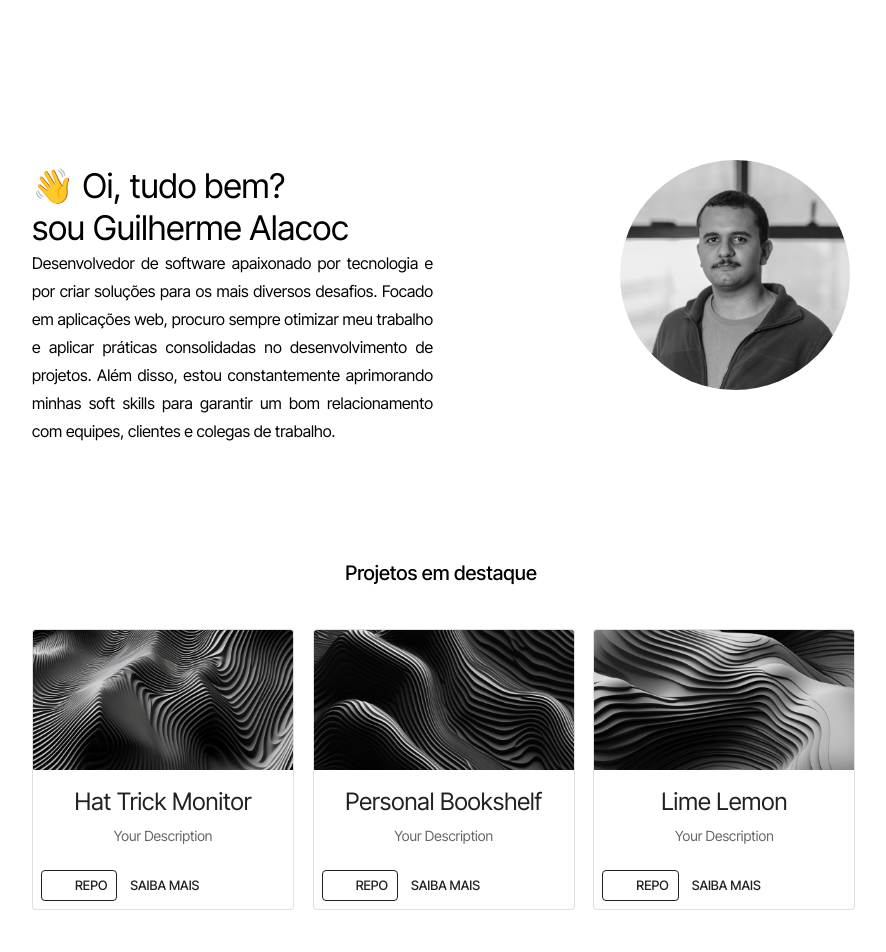
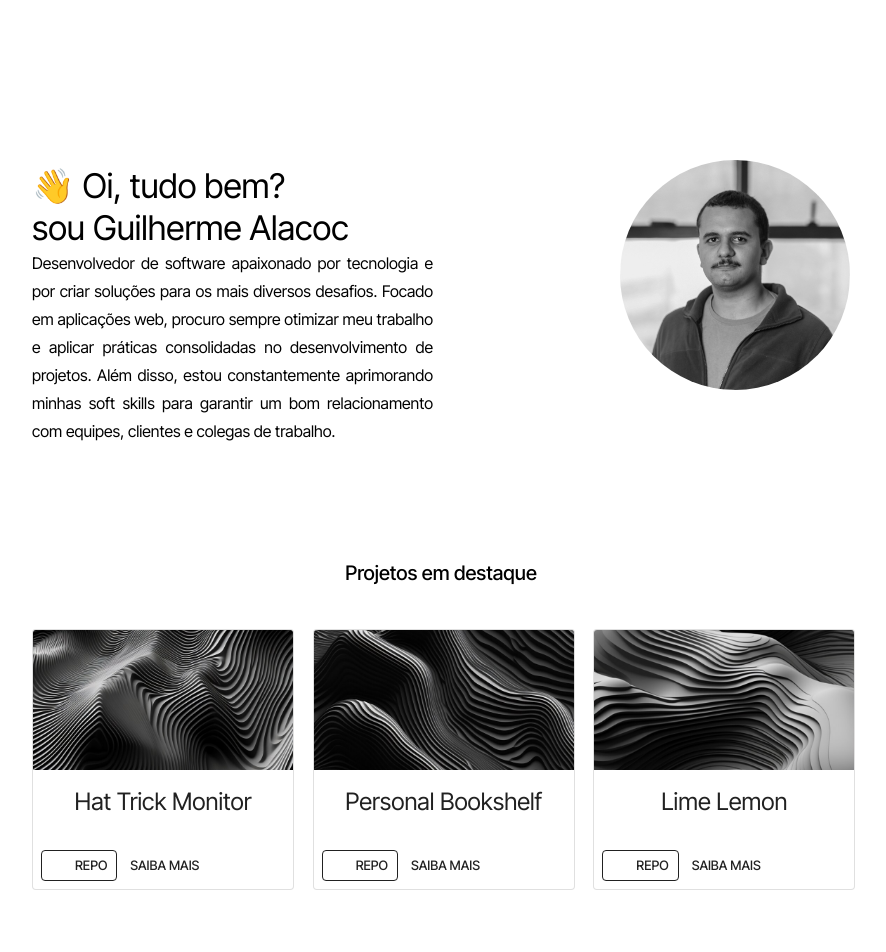
Before and after one commit to guilhermealacoc/portfolio-definitive, a React (Vite) app: page / in a window 1280 px wide. Shown: the top 952 px of the page, without its empty margins (199-1085 px from the left). Built offline with nearby package versions, Linux system fonts and the light colour scheme; some icons are missing.

Commit message:
feat: adicionando pacote e finalizando Dialog

```diff
--- a/package.json
+++ b/package.json
@@ -25,9 +25,11 @@
     "@typescript-eslint/eslint-plugin": "^7.2.0",
     "@typescript-eslint/parser": "^7.2.0",
     "@vitejs/plugin-react": "^4.2.1",
-    "eslint": "^8.57.0",
+    "eslint": "^8.52.0",
     "eslint-plugin-react-hooks": "^4.6.0",
     "eslint-plugin-react-refresh": "^0.4.6",
+    "prettier": "^3.1.0",
+    "prettier-eslint": "^16.1.2",
     "typescript": "^5.2.2",
     "vite": "^5.2.0"
   }
--- a/src/components/card/index.tsx
+++ b/src/components/card/index.tsx
@@ -1,33 +1,53 @@
 import { Icon } from "@iconify/react/dist/iconify.js";
-import { Button, Card, CardActions, CardContent, CardMedia, Typography } from "@mui/material";
+import {
+  Button,
+  Card,
+  CardActions,
+  CardContent,
+  CardMedia,
+  Typography,
+} from "@mui/material";
 
 interface Props {
   imageLink?: string;
   title?: string;
-  description: string; // Remove the optional '?' to make it required
-  onSaibaMaisClick: (description: string) => void;
+  description: string;
+  titleDialog: string;
+  onSaibaMaisClick: (description: string, titleDialog: string) => void;
 }
 
-export default function CardItem({ imageLink, title, description, onSaibaMaisClick }: Props) {
+export default function CardItem({
+  imageLink,
+  title,
+  titleDialog,
+  description,
+  onSaibaMaisClick,
+}: Props) {
   return (
     <Card variant="outlined" sx={{ width: 260 }}>
-      <CardMedia
-        component="img"
-        alt="wave"
-        height="140"
-        image={imageLink}
-      />
+      <CardMedia component="img" alt="wave" height="140" image={imageLink} />
       <CardContent>
         <Typography gutterBottom variant="h5" component="div">
           {title}
         </Typography>
-        <Typography variant="body2" color="text.secondary">
-          {description}
-        </Typography>
+        <Typography variant="body2" color="text.secondary"></Typography>
       </CardContent>
       <CardActions>
-        <Button color="inherit" size="small" variant="outlined" startIcon={<Icon icon="mdi:github" />}>Repo</Button>
-        <Button color="inherit" size="small" onClick={() => onSaibaMaisClick(description || '')}>Saiba mais</Button>
+        <Button
+          color="inherit"
+          size="small"
+          variant="outlined"
+          startIcon={<Icon icon="mdi:github" />}
+        >
+          Repo
+        </Button>
+        <Button
+          color="inherit"
+          size="small"
+          onClick={() => onSaibaMaisClick(description, titleDialog || "")}
+        >
+          Saiba mais
+        </Button>
       </CardActions>
     </Card>
   );
--- a/src/pages/home.tsx
+++ b/src/pages/home.tsx
@@ -1,5 +1,13 @@
 import { Icon } from "@iconify/react/dist/iconify.js";
-import { Accordion, AccordionDetails, AccordionSummary, Button, Typography, useMediaQuery, useTheme } from "@mui/material";
+import {
+  Accordion,
+  AccordionDetails,
+  AccordionSummary,
+  Button,
+  Typography,
+  useMediaQuery,
+  useTheme,
+} from "@mui/material";
 import Box from "@mui/material/Box";
 import Grid from "@mui/material/Grid";
 import { ThemeProvider } from "@mui/material/styles";
@@ -7,15 +15,16 @@ import { useState } from "react";
 
 import CardItem from "../components/card";
 import HomeDialog from "../components/dialog";
-import { interTight } from '../styles/themes';
+import { interTight } from "../styles/themes";
 
 export default function Home() {
   const theme = useTheme();
-  const isMobile = useMediaQuery(theme.breakpoints.down('md'));
+  const isMobile = useMediaQuery(theme.breakpoints.down("md"));
 
   const emoji = "👋  Oi, tudo bem?";
   const greetings = "sou Guilherme Alacoc";
-  const firstDescription = "Desenvolvedor de software apaixonado por tecnologia e por criar soluções para os mais diversos desafios. Focado em aplicações web, procuro sempre otimizar meu trabalho e aplicar práticas consolidadas no desenvolvimento de projetos. Além disso, estou constantemente aprimorando minhas soft skills para garantir um bom relacionamento com equipes, clientes e colegas de trabalho.";
+  const firstDescription =
+    "Desenvolvedor de software apaixonado por tecnologia e por criar soluções para os mais diversos desafios. Focado em aplicações web, procuro sempre otimizar meu trabalho e aplicar práticas consolidadas no desenvolvimento de projetos. Além disso, estou constantemente aprimorando minhas soft skills para garantir um bom relacionamento com equipes, clientes e colegas de trabalho.";
 
   const profileImage = (
     <Box
@@ -25,16 +34,18 @@ export default function Home() {
       sx={{
         maxWidth: { xs: 150, md: 230 },
         borderRadius: "50%",
-        ...(isMobile && { padding: 2 })
+        ...(isMobile && { padding: 2 }),
       }}
     />
   );
 
   const [dialogOpen, setDialogOpen] = useState(false);
-  const [dialogDescription, setDialogDescription] = useState('');
+  const [dialogDescription, setDialogDescription] = useState("");
+  const [titleDialog, setTitleDialog] = useState("");
 
-  const handleOpenDialog = (description: string) => {
+  const handleOpenDialog = (description: string, titleDialog: string) => {
     setDialogDescription(description);
+    setTitleDialog(titleDialog);
     setDialogOpen(true);
   };
 
@@ -46,9 +57,26 @@ export default function Home() {
     <>
       <Grid item xs={12} md={6}>
         <Box sx={{ pt: { xs: 5, md: 10 } }}>
-          <Box sx={{ display: 'flex', justifyContent: 'flex-start', pb: 3, ...(isMobile && { justifyContent: 'center'}) }}>
-            <Button href="https://www.linkedin.com/in/guilherme-alacoc/" color="inherit" size="medium" startIcon={<Icon icon="bi:linkedin" />} />
-            <Button href="https://github.com/guilhermealacoc" color="inherit" size="medium" startIcon={<Icon icon="mdi:github" width="25" height="25" />} />
+          <Box
+            sx={{
+              display: "flex",
+              justifyContent: "flex-start",
+              pb: 3,
+              ...(isMobile && { justifyContent: "center" }),
+            }}
+          >
+            <Button
+              href="https://www.linkedin.com/in/guilherme-alacoc/"
+              color="inherit"
+              size="medium"
+              startIcon={<Icon icon="bi:linkedin" />}
+            />
+            <Button
+              href="https://github.com/guilhermealacoc"
+              color="inherit"
+              size="medium"
+              startIcon={<Icon icon="mdi:github" width="25" height="25" />}
+            />
           </Box>
           <Typography variant="h4" align="left">
             {emoji}
@@ -65,48 +93,113 @@ export default function Home() {
       </Grid>
       <Grid item xs={12} md={6}>
         {!isMobile && (
-          <Box sx={{ pt: { xs: 5, md: 17 }, display: 'flex', justifyContent: { xs: 'center', md: 'flex-end' } }}>
+          <Box
+            sx={{
+              pt: { xs: 5, md: 17 },
+              display: "flex",
+              justifyContent: { xs: "center", md: "flex-end" },
+            }}
+          >
             {profileImage}
           </Box>
         )}
       </Grid>
     </>
   );
+  const hatTrickDescription = `Hat Trick Monitor é um projeto que visa monitorar a quantidade de hat tricks realizados por jogadores de futebol durante os jogos dos variados campeonatos do futebol brasileiro.
+A aplicação conta com interação com um bot no twitter para informar em tempo real sobre os acontecimentos, além de exibir estatísticas sobre os hat tricks realizados.
+O projeto está sendo desenvolvido utilizando Node.js, Express, MongoDB`;
+
+  const personalBookshelf = `Personal Bookshelf é um projeto que visa organizar e catalogar livros.
+A aplicação permite o cadastro de livros, autores e categorias, além de exibir estatísticas dos valores sobre os livros cadastrados com base no mercado.
+Desenvolvimento utilizando AdonisJs, PostgreSQL e React.`;
+
+  const limeLemonDescription = `Uma aplicação para controle de registros de horários para profissionais e empresas.
+O projeto está sendo desenvolvido utilizando Laravel e PostgreSQL.`;
 
   const renderCardNew = (
     <>
-      <Typography variant="h6" align="center" sx={{ paddingTop: { xs: 6, md: 12 } }}>
+      <Typography
+        variant="h6"
+        align="center"
+        sx={{ paddingTop: { xs: 6, md: 12 } }}
+      >
         Projetos em destaque
       </Typography>
-      <Grid container spacing={3} sx={{ paddingTop: 5, ...(isMobile && { paddingLeft: 4 }) }}>
+      <Grid
+        container
+        spacing={3}
+        sx={{ paddingTop: 5, ...(isMobile && { paddingLeft: 4 }) }}
+      >
         <Grid item xs={12} sm={6} md={4}>
-          <CardItem imageLink="src/assets/waves/wave1.jpg" title="Hat Trick Monitor" description="Your Description" onSaibaMaisClick={handleOpenDialog} />
+          <CardItem
+            imageLink="src/assets/waves/wave1.jpg"
+            title="Hat Trick Monitor"
+            description={hatTrickDescription}
+            titleDialog="Hat Trick Monitor"
+            onSaibaMaisClick={handleOpenDialog}
+          />
           <HomeDialog
-        description={dialogDescription}
-        openmodal={dialogOpen}
-        onClose={handleCloseDialog}
-      />
+            description={dialogDescription}
+            titleDialog={titleDialog}
+            openmodal={dialogOpen}
+            onClose={handleCloseDialog}
+          />
         </Grid>
         <Grid item xs={12} sm={6} md={4}>
-          <CardItem imageLink="src/assets/waves/wave2.jpg" title="Personal Bookshelf" description="Your Description" onSaibaMaisClick={handleOpenDialog}  />
+          <CardItem
+            imageLink="src/assets/waves/wave2.jpg"
+            title="Personal Bookshelf"
+            description={personalBookshelf}
+            titleDialog="Personal Bookshelf"
+            onSaibaMaisClick={handleOpenDialog}
+          />
         </Grid>
         <Grid item xs={12} sm={6} md={4}>
-          <CardItem imageLink="src/assets/waves/wave3.jpg" title="Lime Lemon" description="Your Description" onSaibaMaisClick={handleOpenDialog}  />
+          <CardItem
+            imageLink="src/assets/waves/wave3.jpg"
+            title="Lime Lemon"
+            description={limeLemonDescription}
+            titleDialog="Lime Lemon"
+            onSaibaMaisClick={handleOpenDialog}
+          />
         </Grid>
       </Grid>
     </>
   );
 
   const renderFooter = (
-    <Grid container justifyContent="center" spacing={2} sx={{ paddingTop: { xs: 5, md: 10 }, paddingBottom: 5 }}>
+    <Grid
+      container
+      justifyContent="center"
+      spacing={2}
+      sx={{ paddingTop: { xs: 5, md: 10 }, paddingBottom: 5 }}
+    >
       <Grid item>
-        <Button href="https://www.linkedin.com/in/guilherme-alacoc/" color="inherit" size="medium" startIcon={<Icon icon="bi:linkedin" />} />
+        <Button
+          href="https://www.linkedin.com/in/guilherme-alacoc/"
+          color="inherit"
+          size="medium"
+          startIcon={<Icon icon="bi:linkedin" />}
+        />
       </Grid>
       <Grid item>
-        <Button href="https://github.com/guilhermealacoc" color="inherit" size="medium" startIcon={<Icon icon="mdi:github" width="25" height="25" />} />
+        <Button
+          href="https://github.com/guilhermealacoc"
+          color="inherit"
+          size="medium"
+          startIcon={<Icon icon="mdi:github" width="25" height="25" />}
+        />
       </Grid>
       <Grid item>
-        <Button href="https://dev.to/alacoc" color="inherit" size="medium" startIcon={<Icon icon="skill-icons:devto-dark" width="25" height="25" />} />
+        <Button
+          href="https://dev.to/alacoc"
+          color="inherit"
+          size="medium"
+          startIcon={
+            <Icon icon="skill-icons:devto-dark" width="25" height="25" />
+          }
+        />
       </Grid>
     </Grid>
   );
@@ -129,7 +222,8 @@ export default function Home() {
         </AccordionSummary>
         <AccordionDetails>
           <Typography>
-            Lorem ipsum dolor sit amet, consectetur adipiscing elit. Suspendisse malesuada lacus ex, sit amet blandit leo lobortis eget.
+            Lorem ipsum dolor sit amet, consectetur adipiscing elit. Suspendisse
+            malesuada lacus ex, sit amet blandit leo lobortis eget.
           </Typography>
         </AccordionDetails>
       </Accordion>
@@ -139,7 +233,8 @@ export default function Home() {
         </AccordionSummary>
         <AccordionDetails>
           <Typography>
-            Lorem ipsum dolor sit amet, consectetur adipiscing elit. Suspendisse malesuada lacus ex, sit amet blandit leo lobortis eget.
+            Lorem ipsum dolor sit amet, consectetur adipiscing elit. Suspendisse
+            malesuada lacus ex, sit amet blandit leo lobortis eget.
           </Typography>
         </AccordionDetails>
       </Accordion>
@@ -149,7 +244,8 @@ export default function Home() {
         </AccordionSummary>
         <AccordionDetails>
           <Typography>
-            Lorem ipsum dolor sit amet, consectetur adipiscing elit. Suspendisse malesuada lacus ex, sit amet blandit leo lobortis eget.
+            Lorem ipsum dolor sit amet, consectetur adipiscing elit. Suspendisse
+            malesuada lacus ex, sit amet blandit leo lobortis eget.
           </Typography>
         </AccordionDetails>
       </Accordion>
```
Also changed, not shown: src/components/dialog/index.tsx (+21 -12 lines), 1 other file (tests, documents, lock files or other folders).
